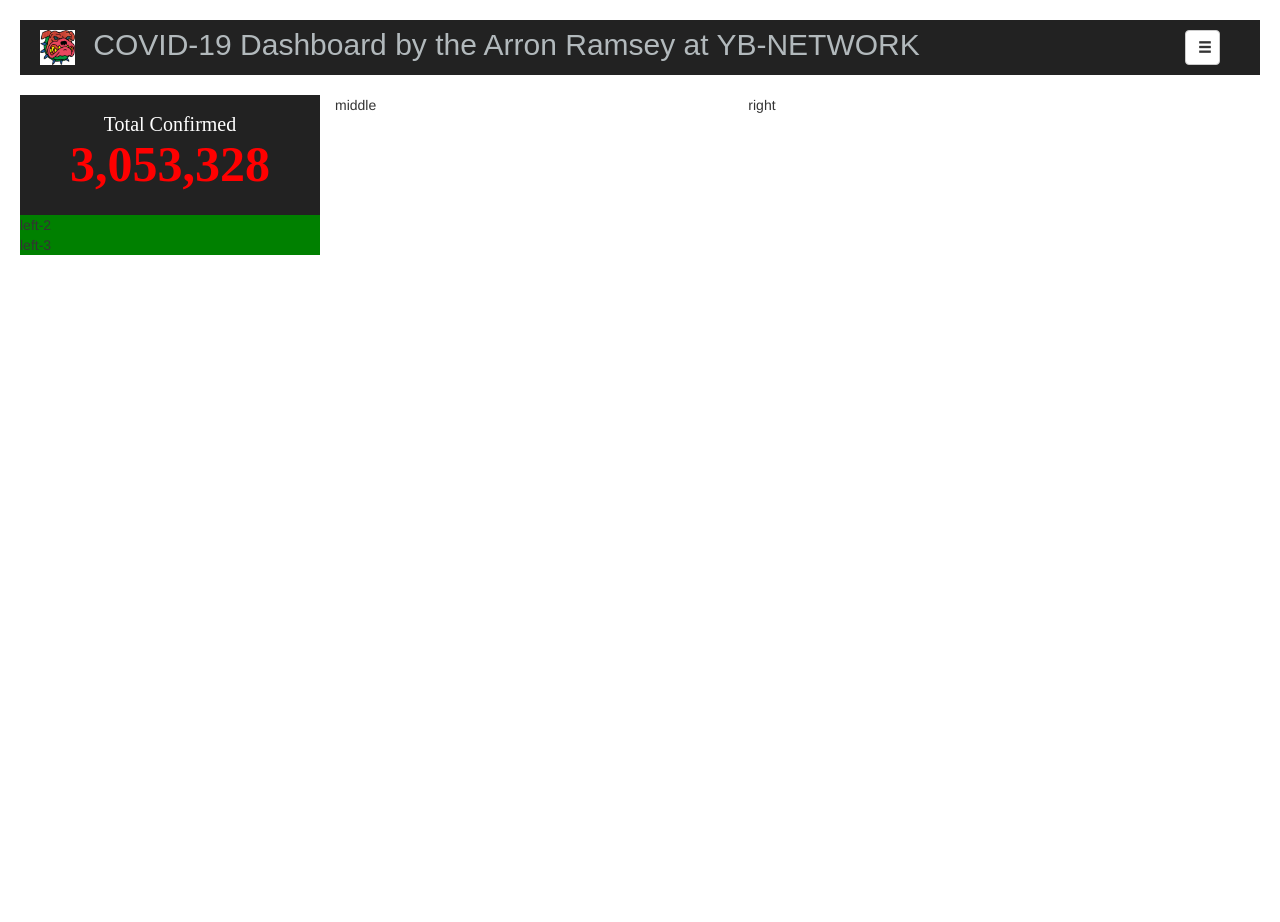
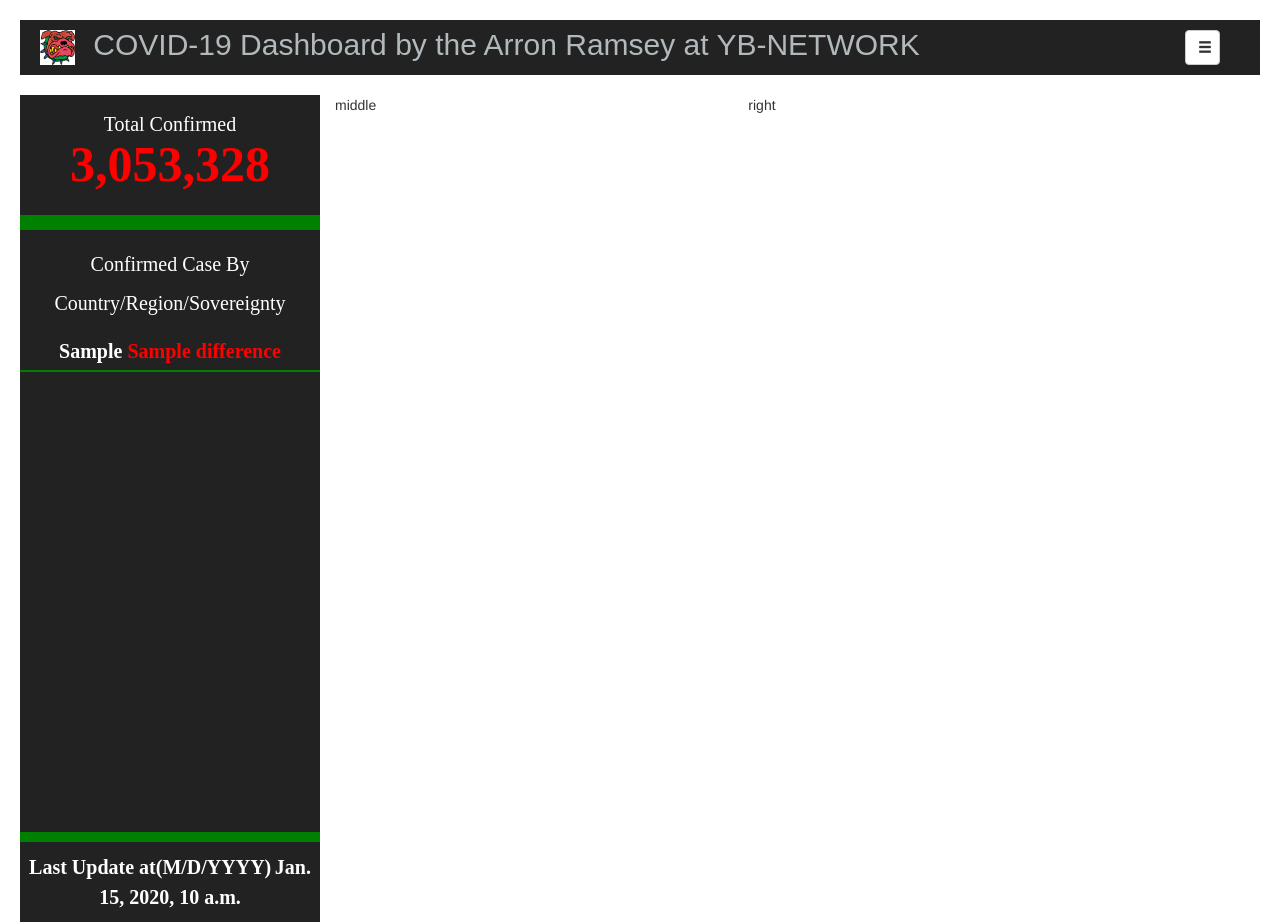
Before and after one commit to ZhangYupengCHY/covid_19_dashboards, a Django app: template templates/covid_19_world_map.html in a window 1280 px wide. Before the commit the page ends 255 px from the top, so only its background shows below. Run offline with Django 3.2, Linux system fonts and the light colour scheme; the template is opened without the code that fills it: most values are stand-ins (such as "Sample title", 1, 10 or a date in 2020); some libraries are stand-ins or nearby versions.

Commit message:
修改样式: 添加左边图形

```diff
--- a/templates/covid_19_world_map.html
+++ b/templates/covid_19_world_map.html
@@ -42,6 +42,7 @@
         width:300px;
         background-color:green;
         padding:0px;
+        height:800px;
     }
     .content{
         margin:20px;
@@ -51,7 +52,6 @@
         background-color:#222222;
         text-align:center;
         font-family:"微软雅黑";
-        text-align:center;
         padding-top:5px;
     }
     .total-confirmed-msg p{
@@ -61,8 +61,65 @@
         margin:0 auto;
         line-height:30px;
     }
+    .area-content{
+        height:515px;
+        background-color:#222222;
+        text-align:center;
+        font-family:"微软雅黑";
+        padding-top:5px;
+        margin-top:15px;
+    }
+    .area-content-text{
+         margin:15px;
+         text-align:center;
+         font-family:"微软雅黑";
+         font-size:20px;
+         color:white;
+    }
+    .country-content{
+         height:500px;
+         margin-top:15px;
+         font-family:"微软雅黑";
+         font-size:20px;
+         color:black;
+         overflow:auto;
+         background-color:#222222;
+         color:white;
+         text-align:center;
+    }
+    .country-content div{
+       height:40px;
+       text-align:center;
+       margin:0;
+       padding-top:5px;
+       border-bottom:2px solid green;
+    }
+    .country-content div strong{
+       height:40px;
+       text-align:center;
+    }
+    .time{
+       margin-top:10px;
+       text-align:center;
+       margin 0:auto;
+       color:black;
+       height:80px;
+       background-color:#222222;
+       padding-top:10px;
+    }
+    .time strong{
+        height:30px;
+        text-align:center;
+        margin:0px;
+        padding:0px;
+        line-height:30px;
+        font-size:20px;
+        font-family:"微软雅黑";
+        color:white;
+    }
 </style>
 <body>
+    <!--页面头部-->
     <div id="page-front">
         <img id="logo" src="{% static 'image/logo.png' %}" title="logo">
         COVID-19 Dashboard by the Arron Ramsey at YB-NETWORK
@@ -71,18 +128,33 @@
         </button>
     </div>
     <div class="content row">
+        <!--页面中部-->
         <div class="col-md-4 overview">
+            <!--页面中部,左侧,上面部分-->
             <div class="total-confirmed">
                 <div class="total-confirmed-msg">
                     <p style="color:white;font-size:20px;">Total Confirmed</p>
                     <strong style="color:red;font-size:50px;">3,053,328</strong>
                 </div>
             </div>
+            <!--页面中部,左侧,中间部分-->
+            <div class="area-content">
+                <div class="area-content-text">
+                    <p>Confirmed Case By</p>
+                    <p>Country/Region/Sovereignty</p>
+                </div>
+                <div class="country-content">
+                    {% for index,row_value in total_confirmed_info.iterrows %}
                         <div>
-                left-2
+                            <strong>{{row_value.Country_Region}}</strong>
+                            <strong style="color:red">{{row_value.Difference}}</strong>
                         </div>
-            <div>
-                left-3
+                    {% endfor %}
+                </div>
+                <div class="time">
+                    <strong class="head">Last Update at(M/D/YYYY)</strong>
+                    <strong class="content">{{now_datetime}}</strong>
+                </div>
             </div>
         </div>
         <div class="col-md-4 map">
```
Also changed, not shown: show_dashboards/views.py (+126 -3 lines). Lines whose indentation alone changed are shown as unchanged.
